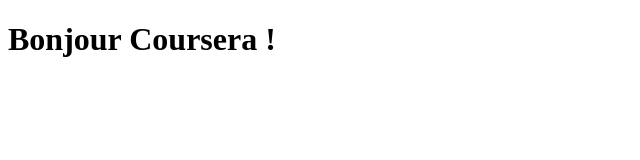
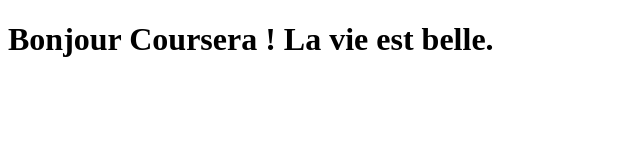
Before and after one commit to apha12/Learning-HTML, a plain HTML site: page site/index.html in a window 1280 px wide. Shown: the whole page, without its empty margins (0-640 px from the left). Drawn offline with Linux system fonts and the light colour scheme.

Commit message:
2e commit

```diff
--- a/site/index.html
+++ b/site/index.html
@@ -6,6 +6,6 @@
 	<title>Bonjour Coursera !</title>
 </head>
 <body>
-<h1>Bonjour Coursera !</h1>
+<h1>Bonjour Coursera ! La vie est belle.</h1>
 </body>
 </html>
```
